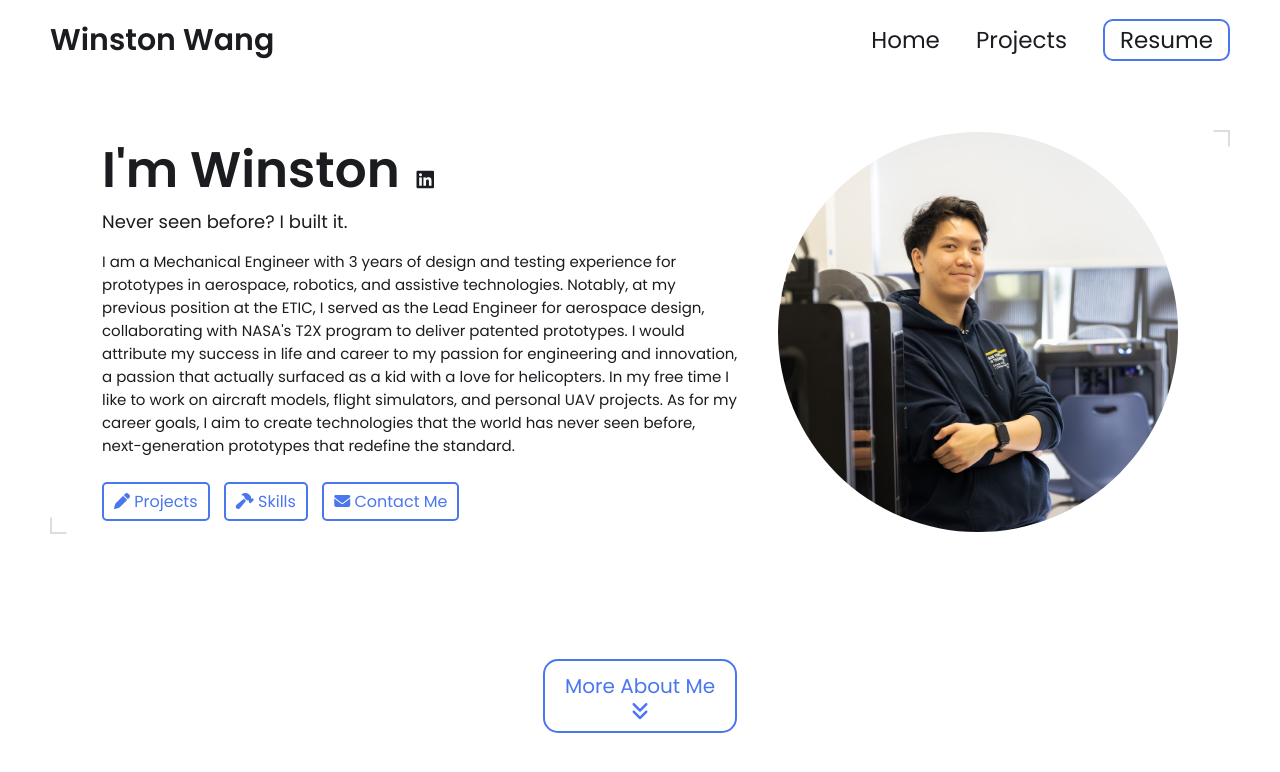
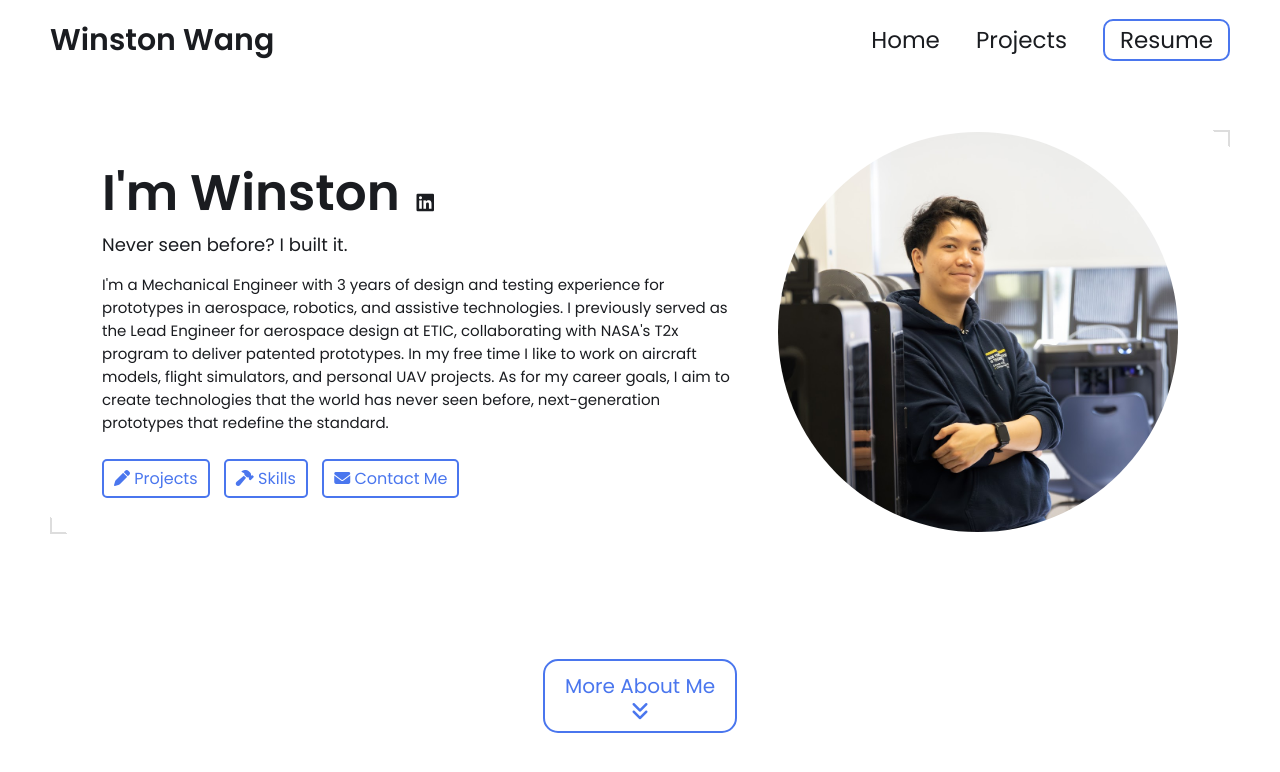
Before and after one commit to WinstonHelicopters/WinstonHelicopters.github.io, a Jekyll site: the page built from index.html, in a window 1280 px wide and 900 px high. Shown: the top 772 px of the window. Built offline with Jekyll 4.4.1, drawn with Linux system fonts in a browser that asks for light colours.

Commit message:
Update _config.yml

```diff
--- a/_config.yml
+++ b/_config.yml
@@ -15,7 +15,7 @@ title: Winston Wang's Portfolio # This is what shows up in the tab of the browse
 name: Winston Wang
 headline: Never seen before? I built it.
 description: >- # dont remove this line. this will ignore all new lines until the next section
-   I am a Mechanical Engineer with 3 years of design and testing experience for prototypes in aerospace, robotics, and assistive technologies. Notably, at my previous position at the ETIC, I served as the Lead Engineer for aerospace design, collaborating with NASA's T2X program to deliver patented prototypes. I would attribute my success in life and career to my passion for engineering and innovation, a passion that actually surfaced as a kid with a love for helicopters. In my free time I like to work on aircraft models, flight simulators, and personal UAV projects. As for my career goals, I aim to create technologies that the world has never seen before, next-generation prototypes that redefine the standard.
+   I'm a Mechanical Engineer with 3 years of design and testing experience for prototypes in aerospace, robotics, and assistive technologies. I previously served as the Lead Engineer for aerospace design at ETIC, collaborating with NASA's T2x program to deliver patented prototypes. In my free time I like to work on aircraft models, flight simulators, and personal UAV projects. As for my career goals, I aim to create technologies that the world has never seen before, next-generation prototypes that redefine the standard.
 
 
 # Place your profile image in /assets/images/profile-image/folder and edit the file name
```
